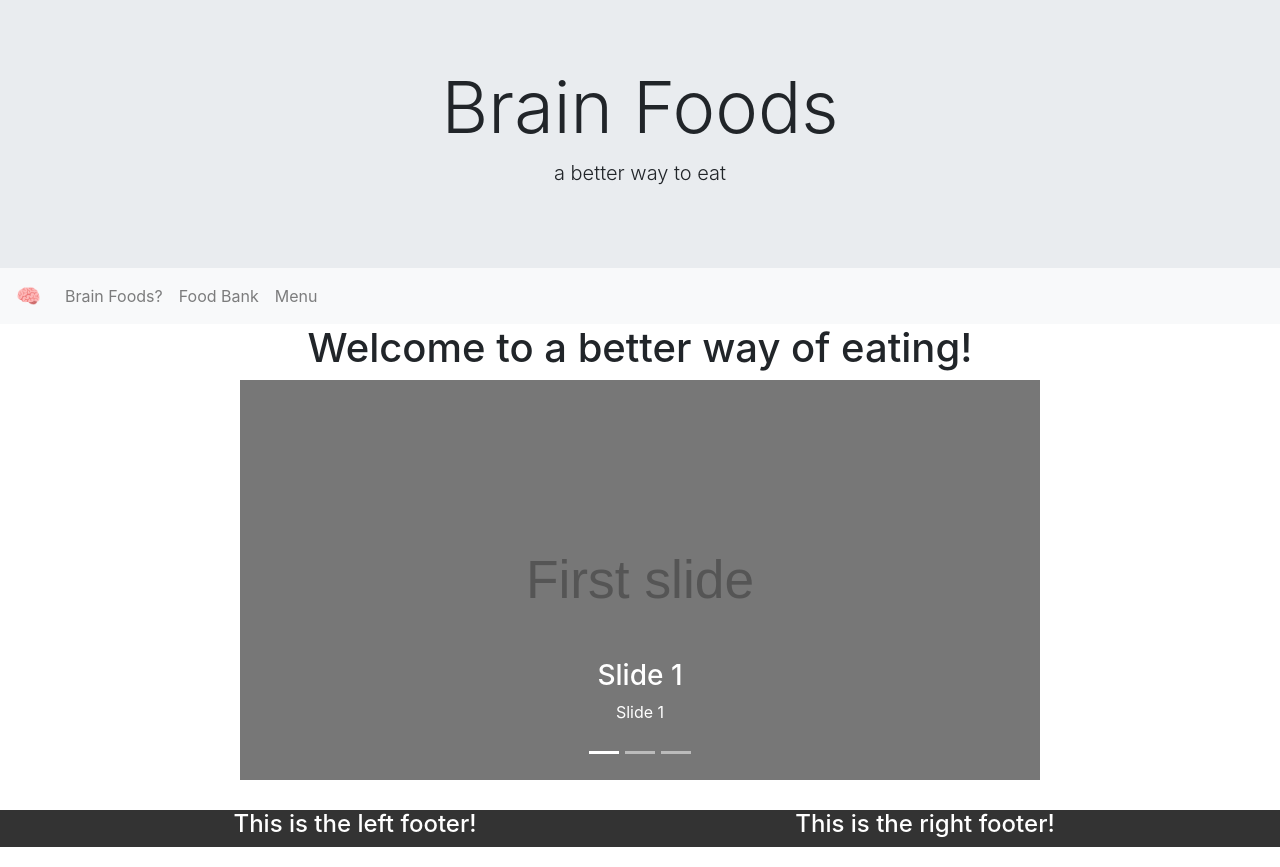
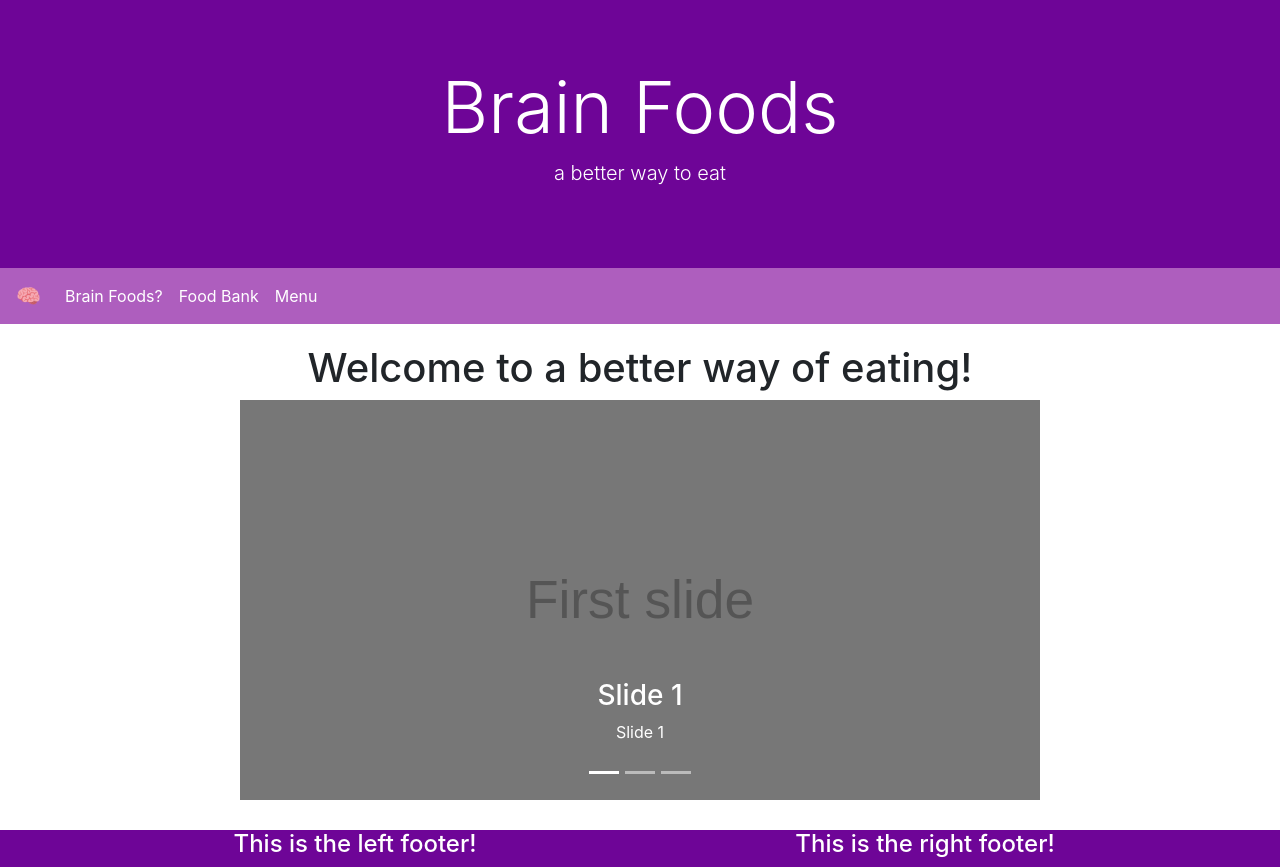
Before and after one commit to ZacharyBallard/brain-foods, a React (Create React App) app: page / in a window 1280 px wide. Built offline with nearby package versions, Linux system fonts and the light colour scheme.

Commit message:
basic colors

```diff
--- a/src/App.css
+++ b/src/App.css
@@ -5,10 +5,15 @@
 footer {
   margin-top: 30px;
   width: 100%;
-  background-color: #333;
-  color:#fff;
+  background-color: rgb(110, 5, 151);
+  color: #fff;
 }
 
-#headerJumbo{
+#headerJumbo {
   margin-bottom: 0;
+  background-color: rgb(110, 5, 151);
+  color: white;
 }
+#navBar {
+  background-color: rgb(174, 94, 190);
+}
--- a/src/components/Home.js
+++ b/src/components/Home.js
@@ -8,7 +8,7 @@ class Home extends React.Component{
 
     render(){
         return(
-            <div>
+            <div style={{marginTop: '20px'}}>
                 <h1>Welcome to a better way of eating!</h1>
                 <HomeCarousel/>
             </div>
--- a/src/components/Main.js
+++ b/src/components/Main.js
@@ -27,7 +27,7 @@ class Main extends Component {
 
     render(){
         return(
-            <div>
+            <div id="main">
                 <Header meals={this.props.meals}/>
                 <NavBar/>
                 <Switch>
--- a/src/components/NavBar.js
+++ b/src/components/NavBar.js
@@ -16,19 +16,19 @@ const NavBar = (props) => {
 
   return (
     <div>
-      <Navbar color="light" light expand="md">
+      <Navbar id="navBar" light expand="md">
         <NavbarBrand href="/">🧠</NavbarBrand>
         <NavbarToggler onClick={toggle} />
         <Collapse isOpen={isOpen} navbar>
           <Nav className="mr-auto" navbar>
             <NavItem>
-              <NavLink className="nav-link" to="/BrainFoods">Brain Foods?</NavLink>
+              <NavLink style={{color: 'white'}}  className="nav nav-link" to="/BrainFoods">Brain Foods?</NavLink>
             </NavItem>
             <NavItem>
-              <NavLink className="nav-link" to="/FoodBank">Food Bank</NavLink>
+              <NavLink style={{color: 'white'}}  className="nav nav-link" to="/FoodBank">Food Bank</NavLink>
             </NavItem>
             <NavItem>
-              <NavLink className="nav-link" to="/Menu">Menu</NavLink>
+              <NavLink style={{color: 'white'}} className="nav nav-link" to="/Menu">Menu</NavLink>
             </NavItem>
           </Nav>
         </Collapse>
```
